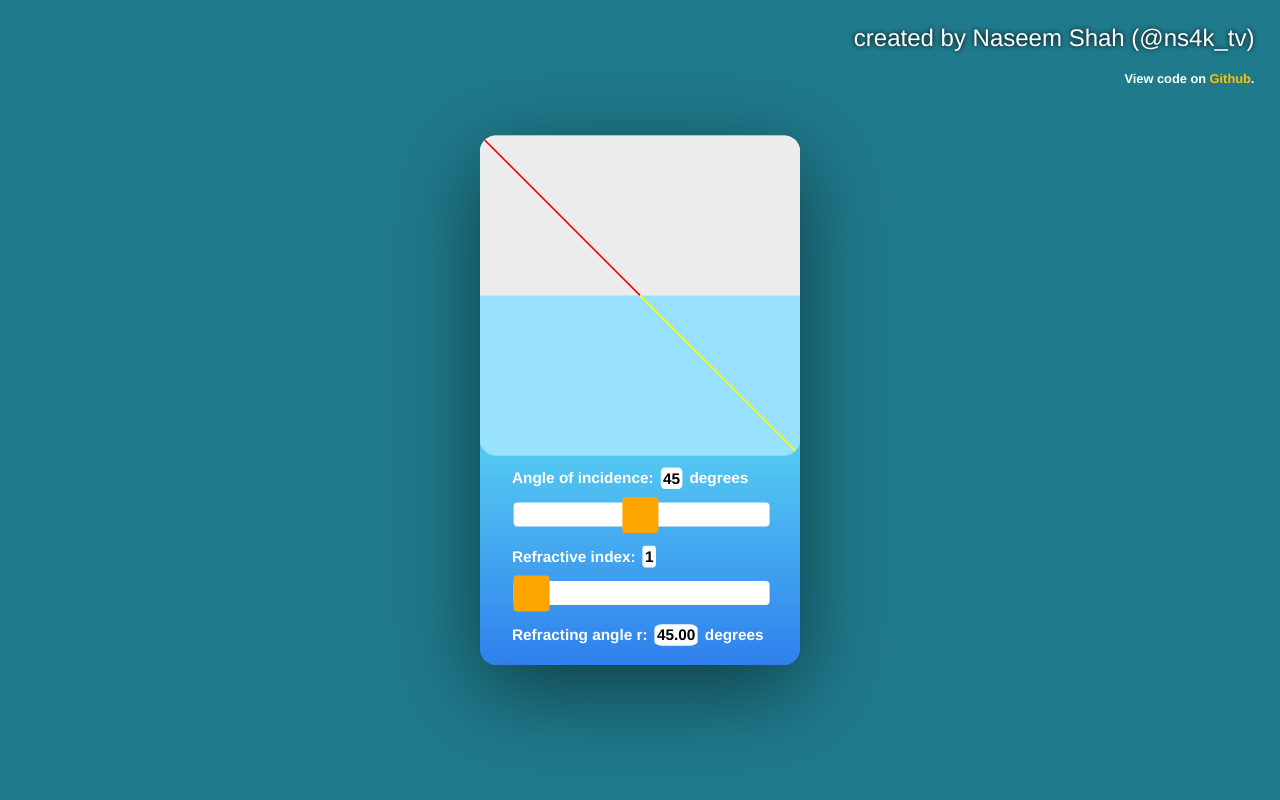
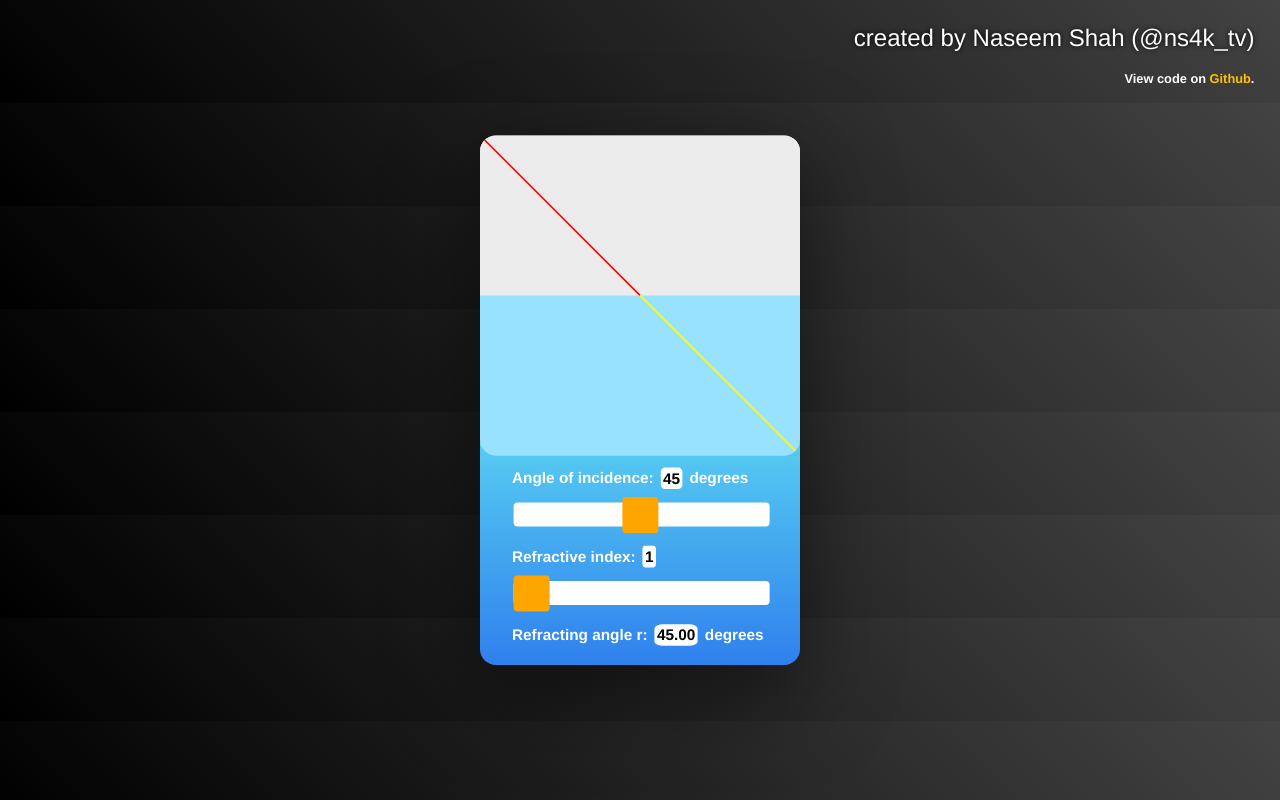
Before and after one commit to naseemshah/RefractionX, a plain HTML site: page index.html in a window 1280 px wide. Drawn offline with Linux system fonts and the light colour scheme.

Commit message:
Update index.html

```diff
--- a/index.html
+++ b/index.html
@@ -20,12 +20,7 @@
     body {
       font-family: Helvetica, sans-serif;
       margin:0%;
-      background: #242038;
-      background: #306BAC;
-      background: #242038;
-      background: #022B3A;
-      background: #1F7A8C;
-      //background: #D6D6B1;
+      background: linear-gradient(45deg, #000000, #434343);
 
 
     }
```
